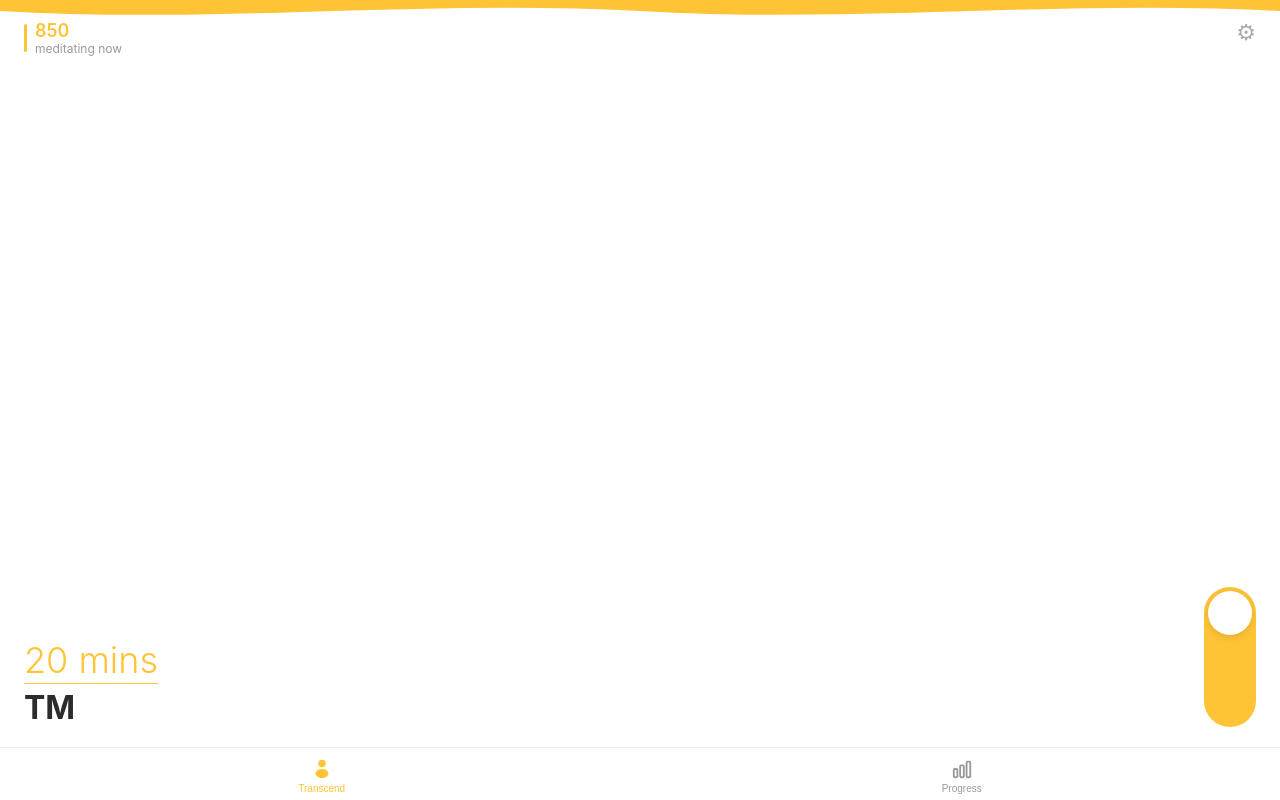
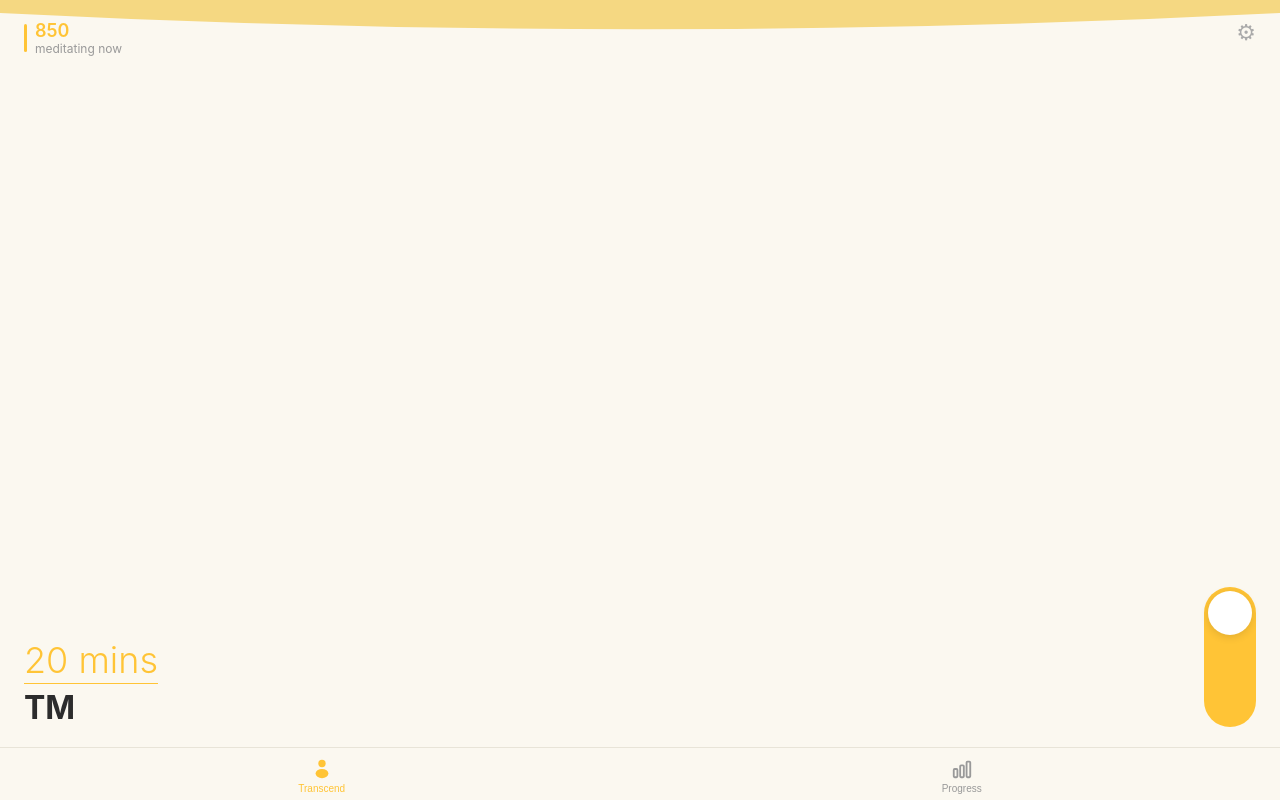
Before and after one commit to xiaomaogy/tm-meditation, a plain HTML site: page index.html in a window 1280 px wide. Drawn offline with Linux system fonts and the light colour scheme.

Commit message:
Update colors to warm gold gradient + gentle wave arc

```diff
--- a/app.js
+++ b/app.js
@@ -1,5 +1,5 @@
-const WAVE = `<svg class="fill-wave" viewBox="0 0 1440 25" preserveAspectRatio="none">
-<path d="M0,12 C120,25 240,0 360,12 C480,25 600,0 720,12 C840,25 960,0 1080,12 C1200,25 1320,0 1440,12 L1440,0 L0,0 Z"/>
+const WAVE = `<svg class="fill-wave" viewBox="0 0 400 50" preserveAspectRatio="none">
+<path d="M0,0 L0,15 Q200,50 400,15 L400,0 Z"/>
 </svg>`;
 
 const App = {
--- a/index.html
+++ b/index.html
@@ -6,16 +6,16 @@
     <meta name="apple-mobile-web-app-capable" content="yes">
     <meta name="apple-mobile-web-app-status-bar-style" content="default">
     <meta name="apple-mobile-web-app-title" content="TM">
-    <meta name="theme-color" content="#ffffff">
+    <meta name="theme-color" content="#FBF8F0">
     <meta name="mobile-web-app-capable" content="yes">
     <link rel="manifest" href="manifest.json">
     <link rel="apple-touch-icon" href="icon-192.png">
     <title>TM</title>
     <style>
         * { margin:0; padding:0; box-sizing:border-box; -webkit-tap-highlight-color:transparent; }
-        :root { --gold:#FFC436; --safe-top:env(safe-area-inset-top); --safe-bottom:env(safe-area-inset-bottom); }
+        :root { --gold:#FFC436; --fill-top:#F5D882; --fill-bot:#FBF8F0; --safe-top:env(safe-area-inset-top); --safe-bottom:env(safe-area-inset-bottom); }
         html, body { height:100%; overflow:hidden; }
-        body { font-family:-apple-system,BlinkMacSystemFont,'SF Pro Display',sans-serif; background:#fff; color:#2c2c2c; user-select:none; -webkit-user-select:none; touch-action:manipulation; }
+        body { font-family:-apple-system,BlinkMacSystemFont,'SF Pro Display',sans-serif; background:var(--fill-bot); color:#2c2c2c; user-select:none; -webkit-user-select:none; touch-action:manipulation; }
 
         #app { display:flex; flex-direction:column; height:100dvh; }
         #tab-content { flex:1; overflow:hidden; position:relative; }
@@ -23,22 +23,22 @@
         .tab-panel.active { display:block; height:100%; }
 
         /* Tab bar */
-        #tab-bar { display:flex; justify-content:space-around; padding:10px 0 calc(var(--safe-bottom) + 6px); background:#fff; border-top:1px solid #eee; }
+        #tab-bar { display:flex; justify-content:space-around; padding:10px 0 calc(var(--safe-bottom) + 6px); background:var(--fill-bot); border-top:1px solid #e8e4d8; }
         .tab-btn { background:none; border:none; color:#999; display:flex; flex-direction:column; align-items:center; gap:3px; font-size:10px; cursor:pointer; }
         .tab-btn.active { color:var(--gold); }
         .tab-btn svg { width:22px; height:22px; }
 
         /* === TIMER PAGE === */
-        .timer-page { position:relative; width:100%; height:100%; overflow:hidden; background:#fff; }
+        .timer-page { position:relative; width:100%; height:100%; overflow:hidden; background:var(--fill-bot); }
 
         /* Gold fill */
         .fill-wrap { position:absolute; top:0; left:0; right:0; height:0%; z-index:1; pointer-events:none; }
-        .fill-solid { width:100%; height:100%; background:var(--gold); }
-        .fill-wave { position:absolute; bottom:-24px; left:0; width:200%; height:25px; }
-        .fill-wave path { fill:var(--gold); }
+        .fill-solid { width:100%; height:100%; background:var(--fill-top); }
+        .fill-wave { position:absolute; bottom:-49px; left:0; width:100%; height:50px; }
+        .fill-wave path { fill:var(--fill-top); }
 
-        @keyframes drift { 0%{transform:translateX(0)} 50%{transform:translateX(-50%)} 100%{transform:translateX(0)} }
-        .fill-wave { animation: drift 5s ease-in-out infinite; }
+        @keyframes sway { 0%,100%{transform:scaleY(1)} 50%{transform:scaleY(.7)} }
+        .fill-wave { animation: sway 6s ease-in-out infinite; transform-origin: top; }
 
         /* Idle UI */
         .idle-ui { position:absolute; inset:0; z-index:2; display:flex; flex-direction:column; padding:calc(var(--safe-top) + 20px) 24px calc(var(--safe-bottom) + 20px); }
```
